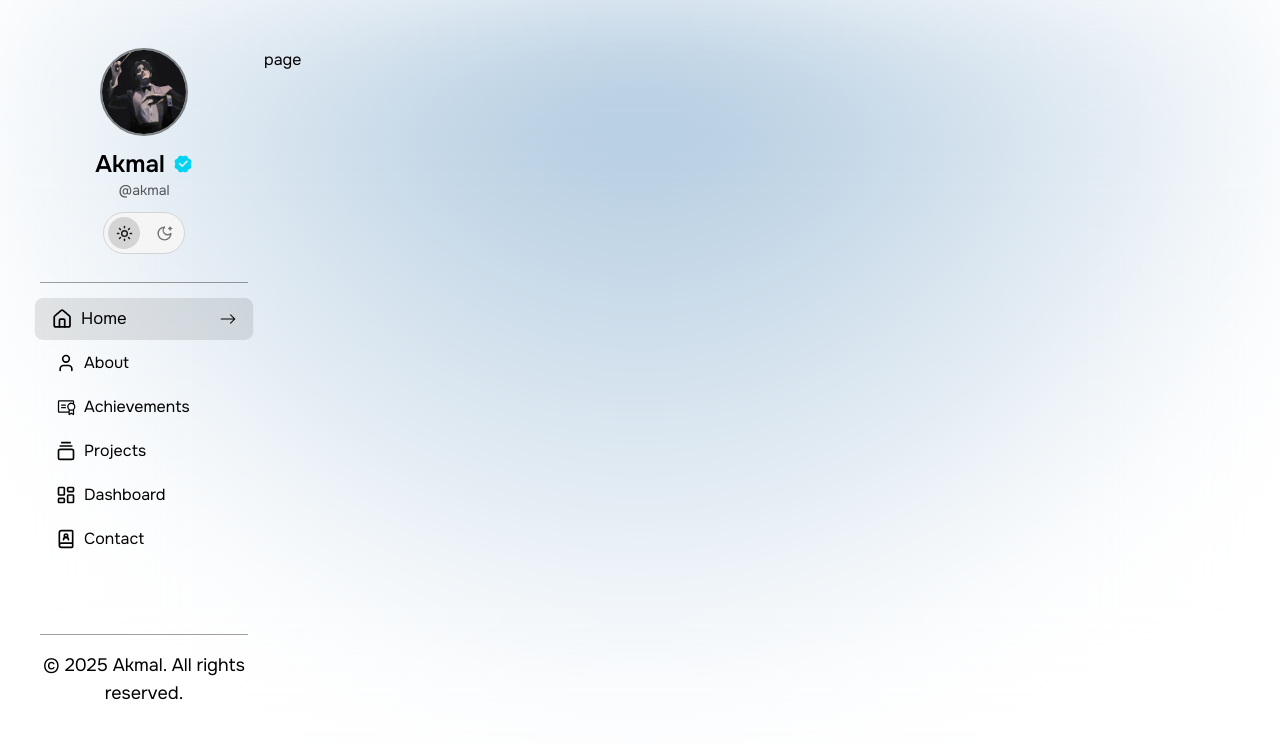
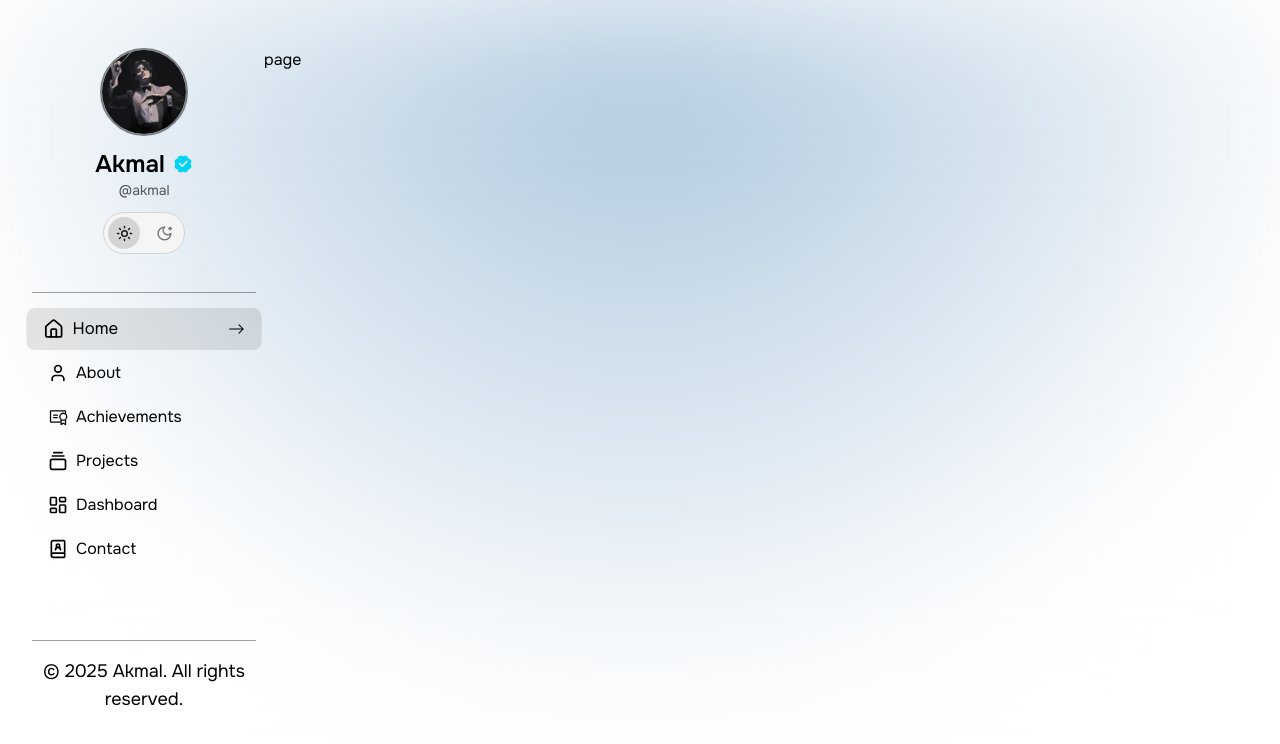
Before and after one commit to Onlyadmirer/akmaldev.my.id, a Next.js app: page / in a window 1280 px wide. Shown: the top 744 px of the page. Built offline with nearby package versions, Linux system fonts and the light colour scheme.

Commit message:
fix: layout navbar dekstop

```diff
--- a/components/shared/navbar/dekstop/DekstopNav.tsx
+++ b/components/shared/navbar/dekstop/DekstopNav.tsx
@@ -9,8 +9,8 @@ function DekstopNav() {
   const { pathName, menuItems } = useNavbar();
 
   return (
-    <div className='flex h-full flex-col px-4'>
-      <div className='h-2/6 flex flex-col items-center gap-3 border-b border-secondary/40'>
+    <div className='flex h-full flex-col px-2'>
+      <div className='flex-3 flex flex-col pb-2 items-center gap-3 border-b border-secondary/40'>
         <div className='overflow-hidden w-22 h-22 rounded-full border-2 border-secondary/50 relative'>
           <Image
             src={"/pp.jpeg"}
@@ -30,7 +30,7 @@ function DekstopNav() {
           <ThemeToggle />
         </div>
       </div>
-      <div className='h-3/6 py-4 flex flex-col gap-1 border-b border-secondary/40'>
+      <div className='flex-4 py-4 flex flex-col gap-1 border-b border-secondary/40'>
         {menuItems.map((item) => (
           <Link
             href={item.href}
@@ -49,7 +49,7 @@ function DekstopNav() {
           </Link>
         ))}
       </div>
-      <div className='h-1/6 py-4'>
+      <div className='flex-1 py-4'>
         <h1 className='text-center text-lg'>
           © {new Date().getFullYear()} Akmal. All rights reserved.
         </h1>
--- a/components/shared/navbar/mobile/MobileNav.tsx
+++ b/components/shared/navbar/mobile/MobileNav.tsx
@@ -9,7 +9,8 @@ import { BsArrowRight } from "react-icons/bs";
 import { IoMdClose } from "react-icons/io";
 
 function MobileNav() {
-  const { pathName, menuItems, toggleMenu, showMenu } = useNavbar();
+  const { pathName, menuItems, toggleMenu, setShowMenu, showMenu } =
+    useNavbar();
 
   return (
     <div
@@ -50,7 +51,7 @@ function MobileNav() {
             <IoMdClose
               size={26}
               onClick={() => toggleMenu()}
-              className={` transition-all duration-500 ease-in-out ${
+              className={` transition-all duration-500 cursor-pointer ease-in-out ${
                 showMenu && "row-start-1"
               }`}
             />
@@ -58,7 +59,7 @@ function MobileNav() {
             <RiMenu3Fill
               size={26}
               onClick={() => toggleMenu()}
-              className={`transition-all duration-500 ease-in-out ${
+              className={`transition-all duration-500 cursor-pointer ease-in-out ${
                 showMenu && "row-start-1"
               }`}
             />
@@ -74,6 +75,7 @@ function MobileNav() {
           <Link
             href={item.href}
             key={item.label}
+            onClick={() => setShowMenu(!showMenu)}
             className={`flex flex-row justify-between py-2 rounded-lg px-4 items-center hover:scale-105 transition-all duration-200 ease-in-out hover:bg-secondary/10 ${
               pathName === item.href
                 ? "bg-secondary/10 scale-105"
--- a/hooks/useNavbar.tsx
+++ b/hooks/useNavbar.tsx
@@ -52,5 +52,5 @@ export const useNavbar = () => {
     setShowMenu(!showMenu);
   };
 
-  return { pathName, menuItems, toggleMenu, showMenu };
+  return { pathName, menuItems, toggleMenu, showMenu, setShowMenu };
 };
```
